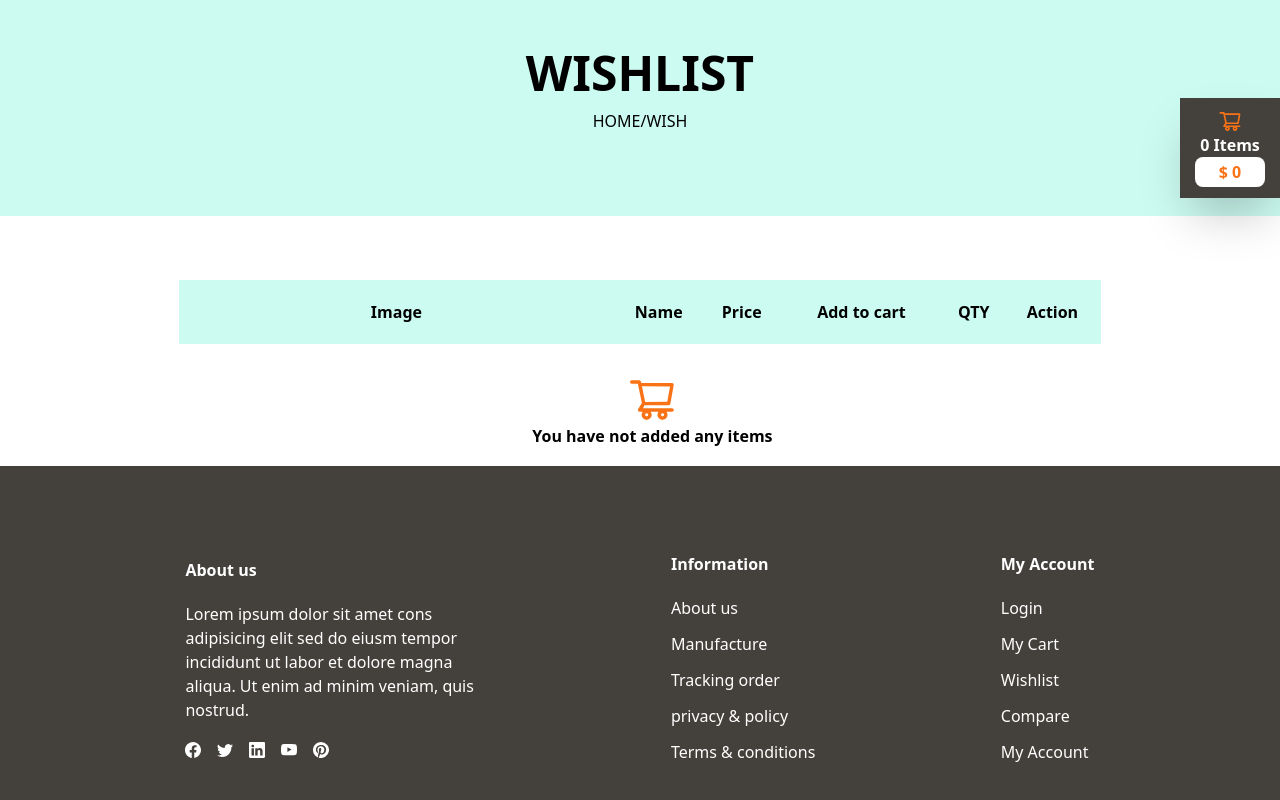
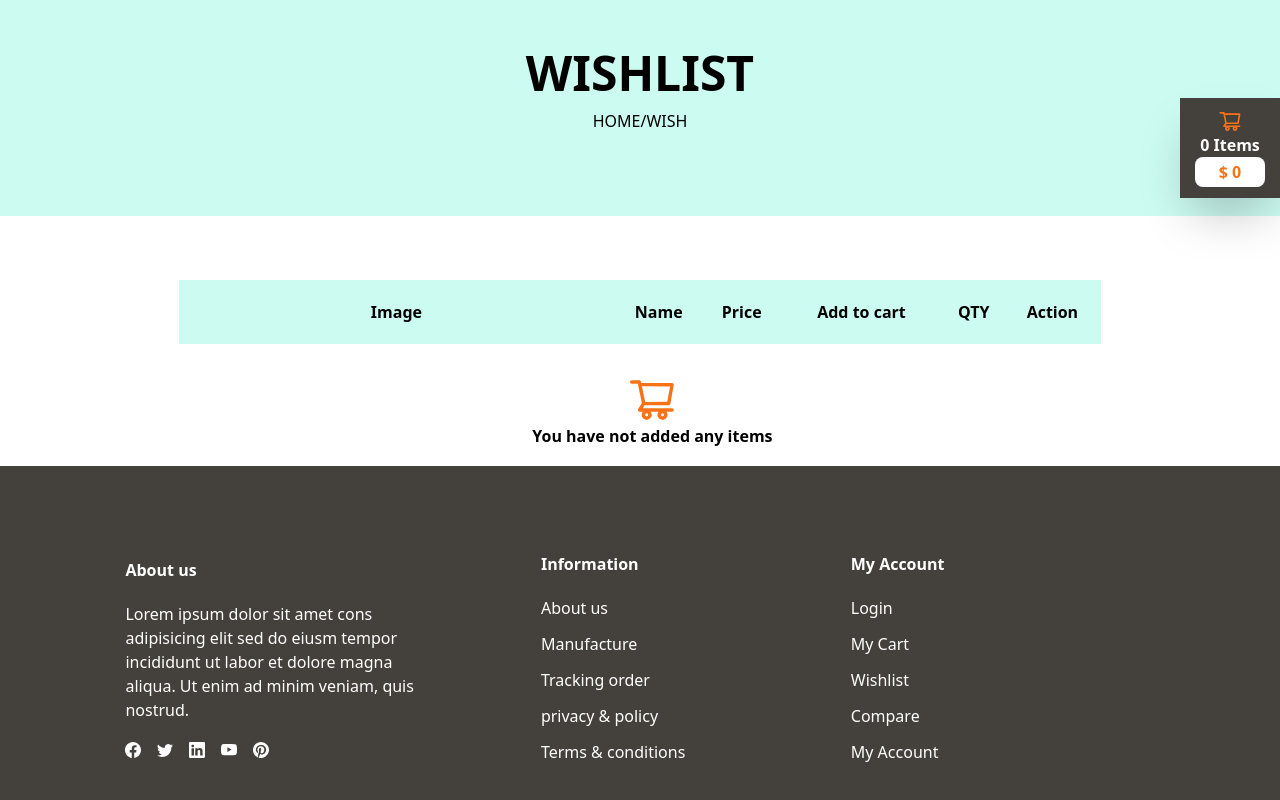
Before and after one commit to Waleed0260/Furns-ecommerce, a Next.js app: page /wishlist in a window 1280 px wide. Shown: the part 202-1002 px from the top of the page. Built offline with nearby package versions, Linux system fonts and the light colour scheme; no server answers.

Commit message:
alhumdoliah

```diff
--- a/components/Footer.jsx
+++ b/components/Footer.jsx
@@ -9,8 +9,8 @@ import {BsPinterest} from "react-icons/bs"
 
 const Footer = () => {
   return (
-    <div className='md:w-screen md:h-[24rem] bg-[#44403c] text-white jus flex md:flex-row justify-evenly items-center sm:w-screen 2xs:flex-col 2xs:h-[44rem] 2xs:items-center 2xs:w-screen 2xs:justify-items-start'>
-      <div className='flex flex-col gap-5'>
+    <div className='md:w-screen md:h-[24rem] bg-[#44403c] text-white jus flex md:flex-row justify-evenly items-center sm:w-screen 2xs:flex-col 2xs:h-[44rem] 2xs:w-screen 2xs:justify-items-left '>
+      <div className='flex flex-col gap-5 2xs:relative 2xs:left-[-60px]'>
         <h3 className='text-1xl font-semibold'>About us</h3>
         <p className='md:w-[300px] 2xs:w-[300px]'>Lorem ipsum dolor sit amet cons adipisicing elit sed do eiusm tempor incididunt ut labor et dolore magna aliqua. Ut enim ad minim veniam, quis nostrud.</p>
         <div className='flex flex-row gap-4 cursor-pointer'>
@@ -23,7 +23,7 @@ const Footer = () => {
       </div>
 
 
-      <div className='flex flex-col gap-5'>
+      <div className='xs:flex flex-col gap-5 2xs:relative 2xs:left-[-130px]'>
         <h3  className='text-1xl font-semibold'>Information</h3>
         <ul className='flex flex-col gap-3'>
           <li className='cursor-pointer'>About us</li>
@@ -34,7 +34,7 @@ const Footer = () => {
         </ul>
       </div>
 
-      <div className='flex flex-col gap-5'>
+      <div className='flex flex-col gap-5 2xs:relative 2xs:left-[-150px]'>
         <h3  className='text-1xl font-semibold'>My Account</h3>
         <ul className='flex flex-col gap-3'>
           <li className='cursor-pointer'>Login</li>
--- a/components/Header.jsx
+++ b/components/Header.jsx
@@ -38,7 +38,7 @@ import { useStore } from '../store'
         </Link>
       </div>
       <div className='flex flex-col absolute top-[40px] xs:right-[120px] 2xs:right-[10px]'>
-        <div className='flex flex-row sm:gap-5 xs:gap-1'>
+        <div className='flex flex-row sm:gap-5 2xs:gap-2'>
         <span><AiOutlineSearch className='h-6 w-6 cursor-pointer hover:text-[#f97316] duration-200'/></span>
         <span onClick={handleClick}><BsPerson className='h-6 w-6 cursor-pointer hover:text-[#f97316] duration-200'/></span>
         <Link href="/data">
```
